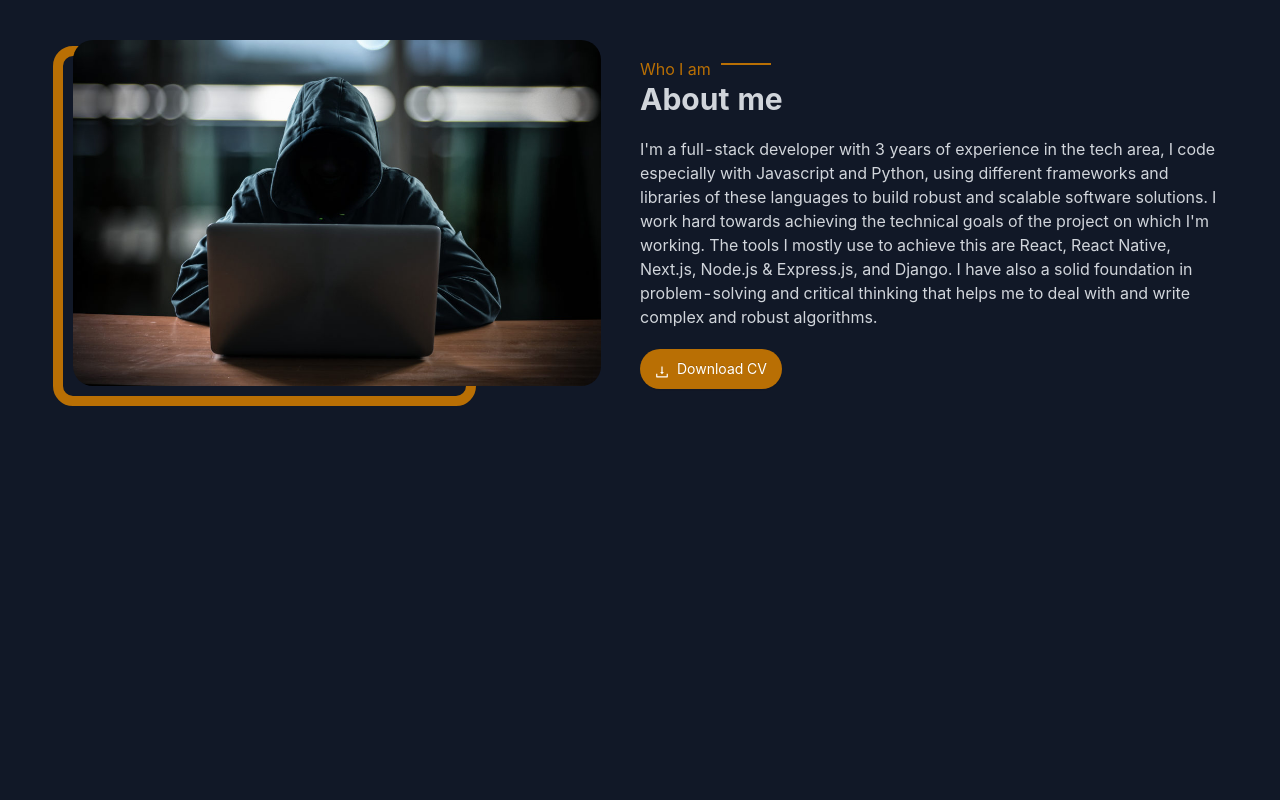
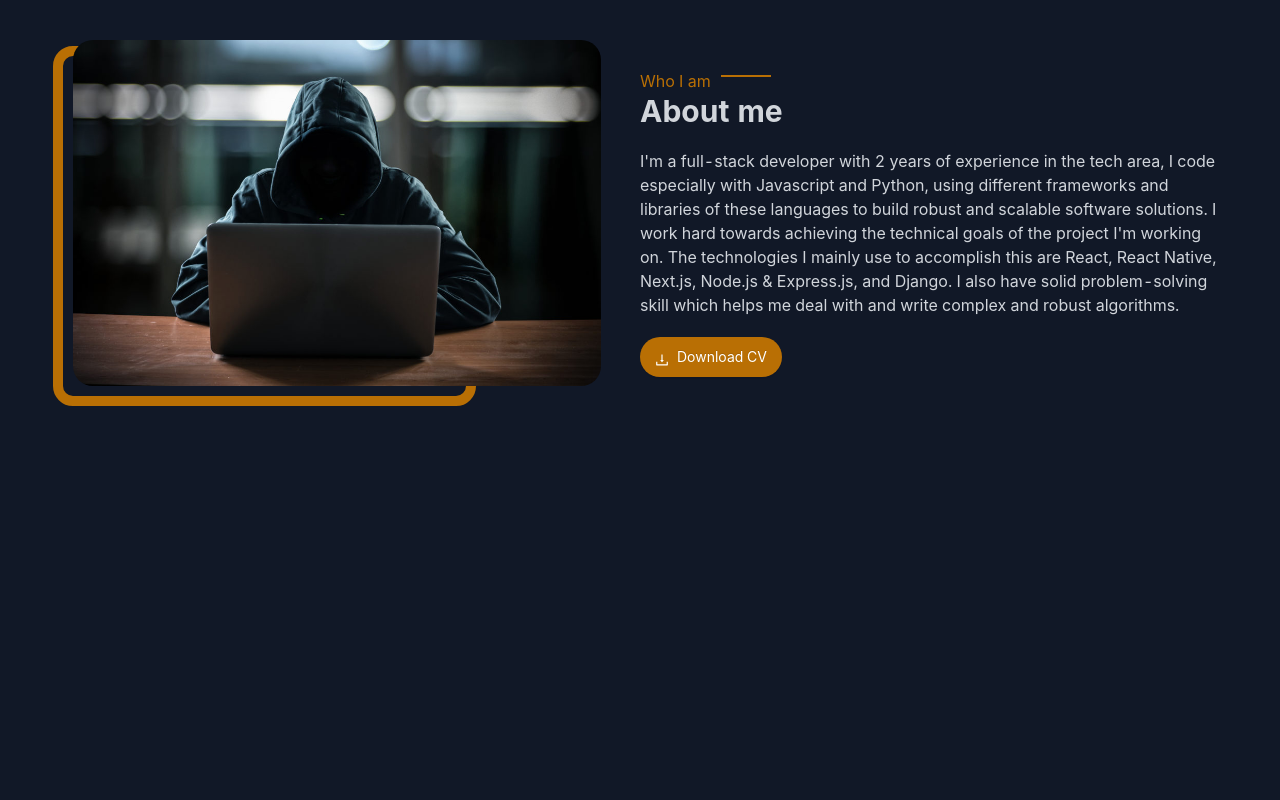
Before and after one commit to jacob-js/jacob-js, a React (Vite) app: page / in a window 1280 px wide. Shown: the part 880-1680 px from the top of the page. Built offline with nearby package versions, Linux system fonts and the light colour scheme; no server answers.

Commit message:
feat: update cv link

```diff
--- a/src/Components/About.jsx
+++ b/src/Components/About.jsx
@@ -13,14 +13,22 @@ export default function About() {
             <div className='divider'>Who I am <div className='line'></div></div>
             <div className="title">About me</div>
             <p>
-              I'm a full-stack developer with 3 years of experience in the tech area, I code especially with Javascript and Python, using different frameworks and libraries of these languages to build robust and scalable software solutions. I work hard towards achieving the technical goals of the project on which I'm working. The tools I mostly use to achieve this are React, React Native, Next.js, Node.js & Express.js, and Django. I have also a solid foundation in problem-solving and critical thinking that helps me to deal with and write complex and robust algorithms.
+            I'm a full-stack developer with 2 years of experience in the tech area, I
+            code especially with Javascript and Python, using different frameworks
+            and libraries of these languages to build robust and scalable software
+            solutions.
+            I work hard towards achieving the technical goals of the project I'm
+            working on. The technologies I mainly use to accomplish this are React,
+            React Native, Next.js, Node.js & Express.js, and Django.
+            I also have solid problem-solving skill which helps me deal with and write
+            complex and robust algorithms.
             </p>
 
             <Button
              type='primary'
              className='btn get_cv mt-5'
              icon={<DownloadOutlined />}
-             onClick={() =>window.open('https://drive.google.com/file/d/1FUixGlv27kH4cL9_Y829DxzCZ4mbnqUp/view?usp=sharing', '_blank')}
+             onClick={() =>window.open('https://drive.google.com/file/d/1j56O-3L64y7f2dT4UDGX1frkaUO4N02R/view?usp=sharing', '_blank')}
             >Download CV</Button>
         </div>
     </div>
--- a/src/Containers/Nav/Footer.jsx
+++ b/src/Containers/Nav/Footer.jsx
@@ -3,7 +3,7 @@ import React from 'react'
 function Footer() {
   return (
     <div className='footer'>
-        <div className="copyright">©2022 JACOB DEVELOPER. All right reserved</div>
+        <div className="copyright">©2022 MERCI JACOB. All rights reserved</div>
     </div>
   )
 }
```
